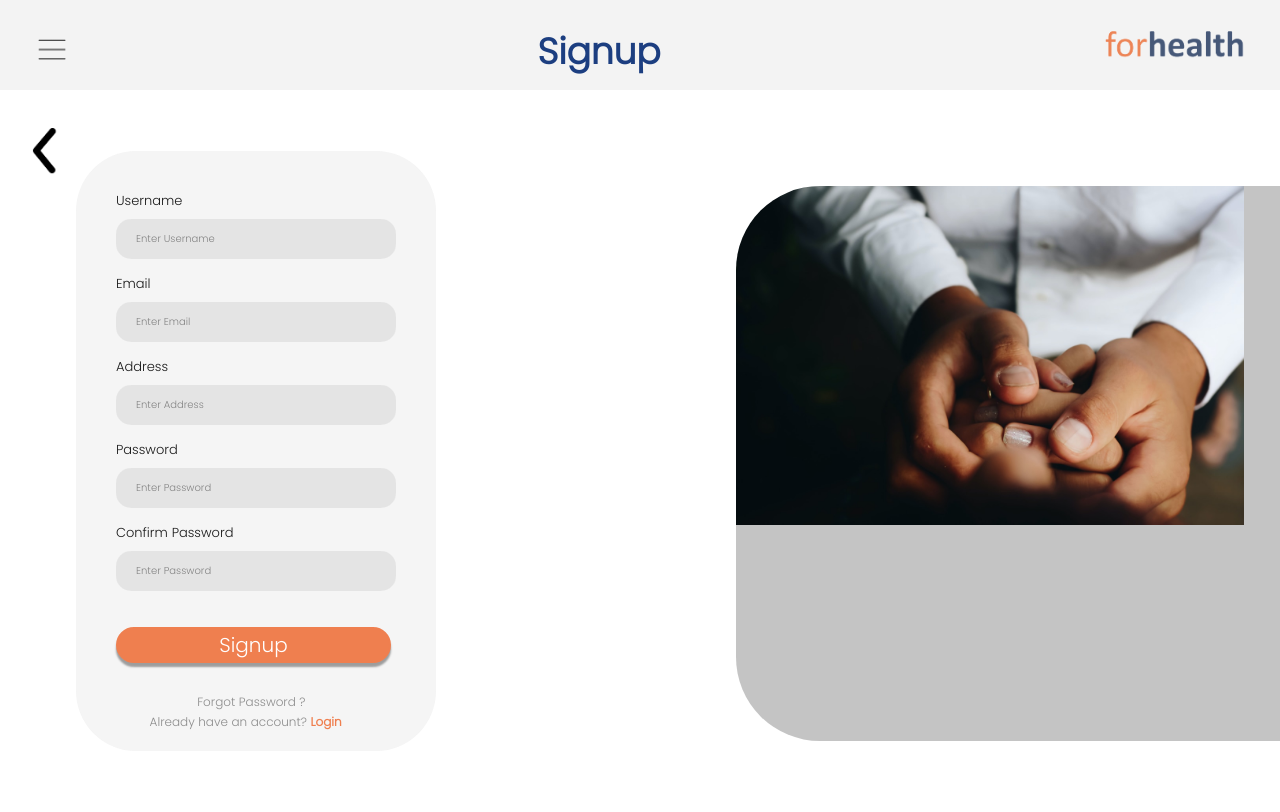
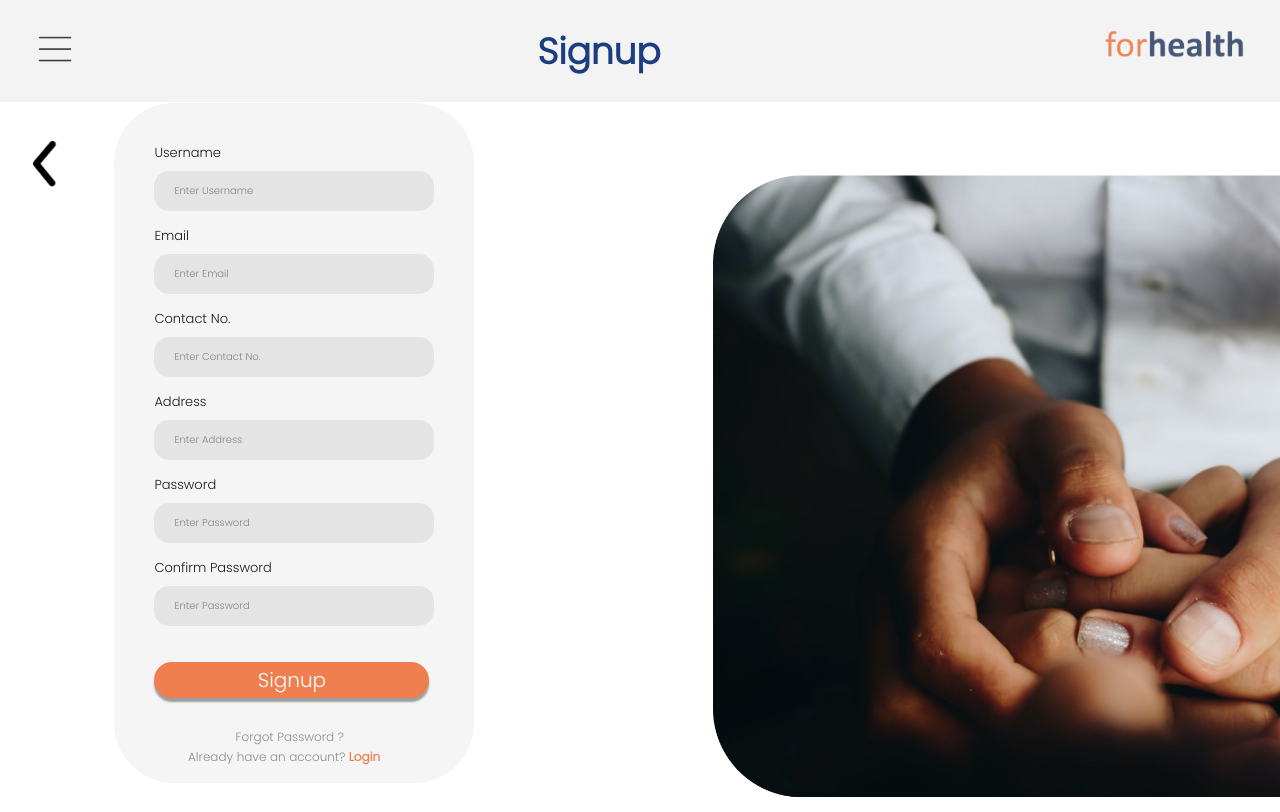
Before and after one commit to harsh21p/ForHealth-Web-Application, a Flask app: page /signup in a window 1280 px wide. Before the commit the page ends 741 px from the top, so only its background shows below. Run offline with Flask 2, Linux system fonts and the light colour scheme; some libraries are stand-ins or nearby versions.

Commit message:
1194 X 834

```diff
--- a/static/css/signup.css
+++ b/static/css/signup.css
@@ -1,11 +1,11 @@
 .loginbox {
   width: 360px;
-  height: 600px;
+  height: 680px;
   background: #c4c4c436;
   color: #fff;
   opacity: 0.9;
-  top: 50%;
-  left: 20%;
+  top: 49%;
+  left: 23%;
   transform: translate(-50%, -50%);
   box-sizing: border-box;
   padding: 40px 40px;
@@ -14,11 +14,8 @@
 }
 
 .lname {
-  position: absolute;
   width: 105px;
   height: 48px;
-  left: 47%;
-  top: 15px;
   font-family: Poppins;
   font-style: normal;
   font-weight: 500;
--- a/templates/signup.html
+++ b/templates/signup.html
@@ -29,14 +29,16 @@
 
     <!-- button of drawer -->
     <!-- navbar -->
-    <div class="navbar" style="padding-top: 0.4%; padding-left:3%; padding-bottom: 6.6%;">
+    <div class="navbar" style="padding-top: 0.4%; padding-left:3%; padding-bottom: 7.6%;">
         <div style="float: left; width: 25%; padding-top: 0.4%;">
             <span onclick="openNav()">
-                <img src="{{ url_for('static', filename='images/drow.png') }}" alt="img" style="width: 9.0%;"></span>
+                <img src="{{ url_for('static', filename='images/drow.png') }}" alt="img" style="width: 11%;"></span>
         </div>
 
         <div style="float: left; width: 50%;">
-            <h6 class="lname">Signup</h6>
+            <center>
+                <h6 class="lname">Signup</h6>
+            </center>
         </div>
 
         <div style="float: right; width: 25%; padding-top: 0.5%;">
@@ -58,6 +60,9 @@
                 <p style="color:black;font-size: small;">Email</p>
                 <input type="email" class="textfield2" style="background: rgba(196, 196, 196, 0.36);" name="password"
                     placeholder="Enter Email" required>
+                    <p style="color:black;font-size: small;">Contact No.</p>
+                <input type="text" class="textfield2" style="background: rgba(196, 196, 196, 0.36);" name="password"
+                    placeholder="Enter Contact No." required>
                 <p style="color:black;font-size: small;">Address</p>
                 <input type="text" class="textfield1" style="background: rgba(196, 196, 196, 0.36);" name="username"
                     placeholder="Enter Address" required>
@@ -78,18 +83,9 @@
         </div>
     </div>
 
-    <div style="float: right; width: 50%; position: absolute;">
+    <div style="float: right; width: 50%;">
 
-        <div style="
-        width: 635px;
-        height: 555px;
-        margin-top: 15%;
-        margin-left: 115%;
-        background: url(./static/images/backgroundsignup.jpg), #C4C4C4;
-        background-repeat: no-repeat;
-        background-size: 80%;
-        border-radius: 84px;">
-        </div>
+        <img src="{{ url_for('static', filename='images/signupphoto.png') }}" alt="img" style="margin-right: 0%; width: 90%; margin-top: 10%; margin-left:  10%;">
 
     </div>
 
```
Also changed, not shown: static/css/form.css (+39 -43 lines), static/css/select.css (+17 -2 lines), templates/form.html (+18 -15 lines), templates/select.html (+7 -7 lines), Database.db, static/images/backgroundsignup.jpg, static/images/signupphoto.png (added).
